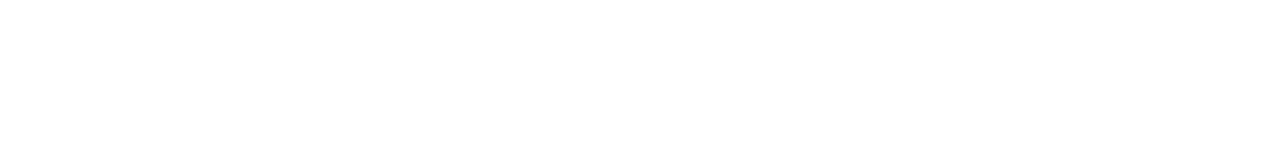
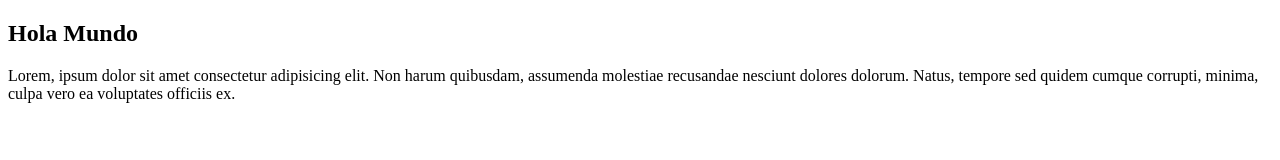
Before and after one commit to MaicolRojas211/prueba_text, a plain HTML site: page index.html in a window 1280 px wide. Drawn offline with Linux system fonts and the light colour scheme.

Commit message:
Cambio adicion H2

```diff
--- a/index.html
+++ b/index.html
@@ -6,6 +6,12 @@
     <title>Document</title>
 </head>
 <body>
+    <h2>Hola Mundo</h2>
+    <div class="tetx">
+        <p>
+            Lorem, ipsum dolor sit amet consectetur adipisicing elit. Non harum quibusdam, assumenda molestiae recusandae nesciunt dolores dolorum. Natus, tempore sed quidem cumque corrupti, minima, culpa vero ea voluptates officiis ex.
 
+        </p>
+    </div>
 </body>
 </html>
```
